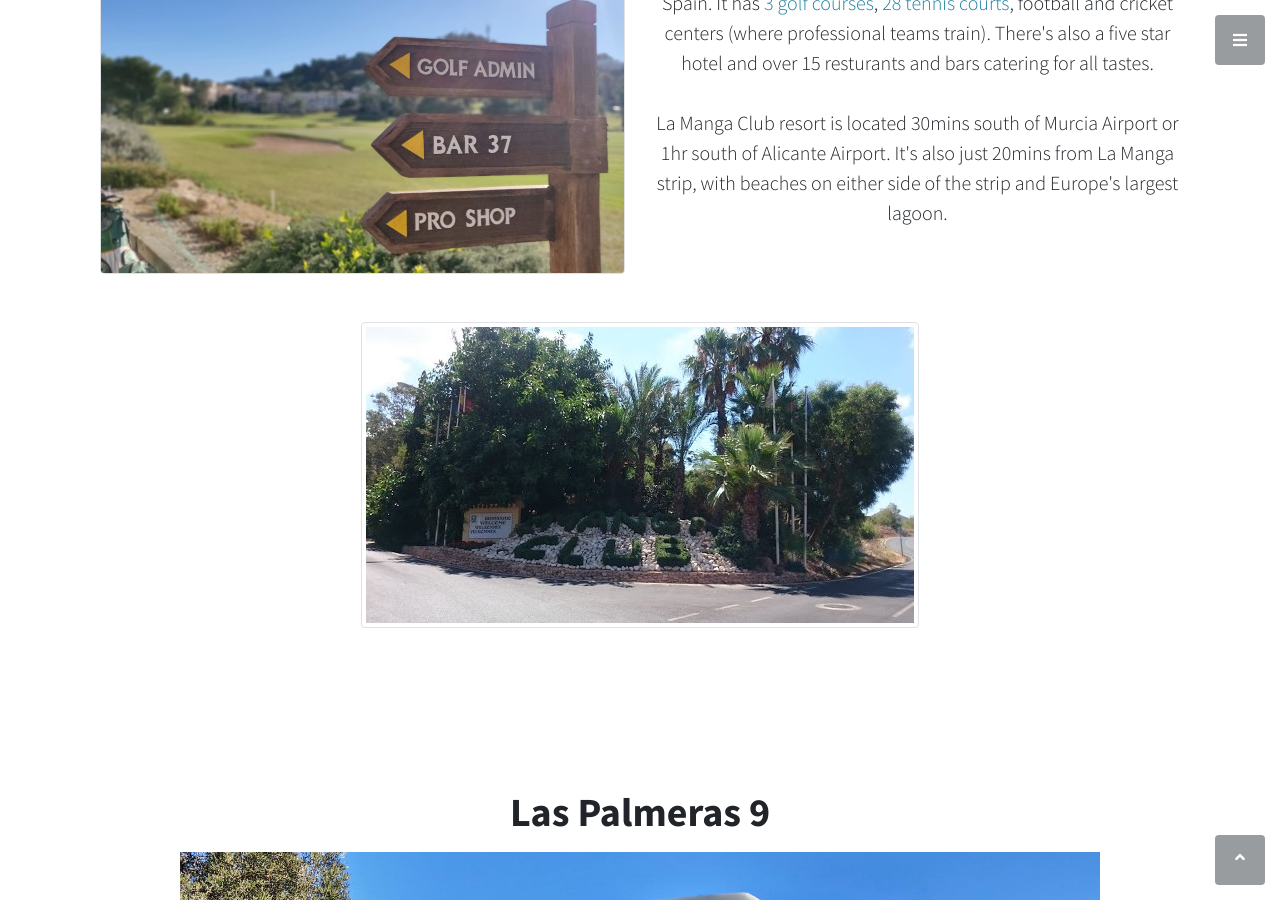
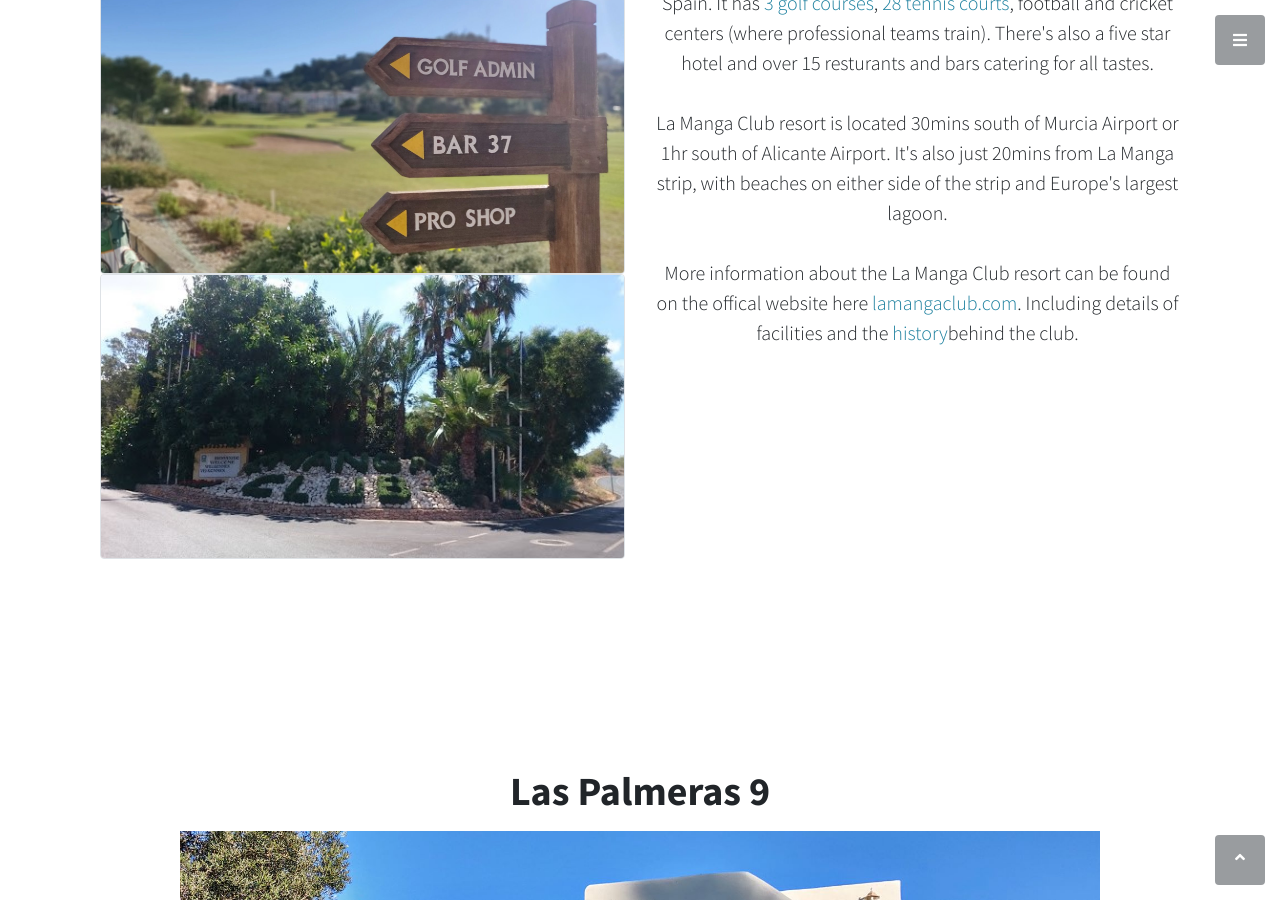
Before and after one commit to richsteer/richsteer.github.io, a Jekyll site: the page built from index.html, in a window 1280 px wide and 900 px high, scrolled down 1558 px. Built offline with Jekyll 4.4.1, drawn with Linux system fonts in a browser that asks for light colours.

Commit message:
text and image changes

```diff
--- a/index.html
+++ b/index.html
@@ -28,20 +28,18 @@
         <div class="row mx-auto">
             <p class="lead mb-5 col-lg-6">
                 <img src="assets/img/la-manga-club-north-course-signpost.jpg" class="rounded border img-fluid">
+                <br>
+                <img src="assets/img/la-manga-club-entrance.jpg" alt="La Manga Club Entrance" class="rounded border img-fluid">
             </p>
             <p class="lead mb-5 col-lg-6">
                 La Manga Club, is an award winning resort on the South coast of Spain. It has <a href="https://lamangaclub.com/en/sports/golf" class="link-primary" target="_blank">3 golf courses</a>, <a href="https://lamangaclub.com/en/sports/tennis" class="link-primary" target="_blank">28 tennis courts</a>, football and cricket centers (where professional teams train). There's also a five star hotel and over 15 resturants and bars catering for all tastes.
                 <br><br>
                 La Manga Club resort is located 30mins south of Murcia Airport or 1hr south of Alicante Airport. It's also just 20mins from La Manga strip, with beaches on either side of the strip and Europe's largest lagoon.
+                <br><br>
+                More information about the La Manga Club resort can be found on the offical website here <a href=https://lamangaclub.com/en" class="link-primary" target="_blank">lamangaclub.com</a>. Including details of facilities and the <a href="https://lamangaclub.com/en/resort/history-and-heritage " class="link-primary" target="_blank">history</a>behind the club.
             </p>
 
         </div>
-        <div class="row">
-            <div class="col-lg-10 mx-auto">
-                <img src="assets/img/la-manga-club-entrance.jpg" alt="La Manga Club Entrance" class="img-thumbnail">
-            </div>
-        </div>
-
 
 
 
```
